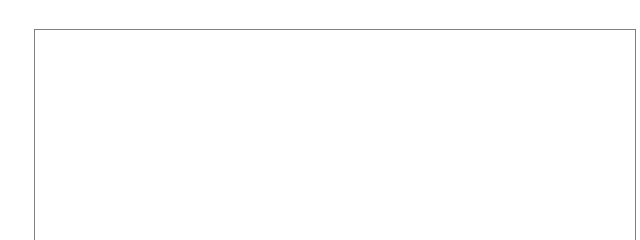
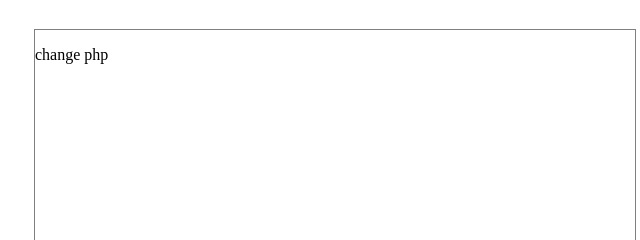
Before and after one commit to Navvvid/Rep_01, a plain HTML site: page index.html in a window 1280 px wide. Shown: the top 240 px of the page, 305-945 px from the left. Drawn offline with Linux system fonts and the light colour scheme.

Commit message:
change inde.html

```diff
--- a/index.html
+++ b/index.html
@@ -30,6 +30,7 @@
 	<button>Test Ajax</button>
 	<div class="result">
 
+        <p>change php</p>
 	</div>
 </body>
 </html>
```
